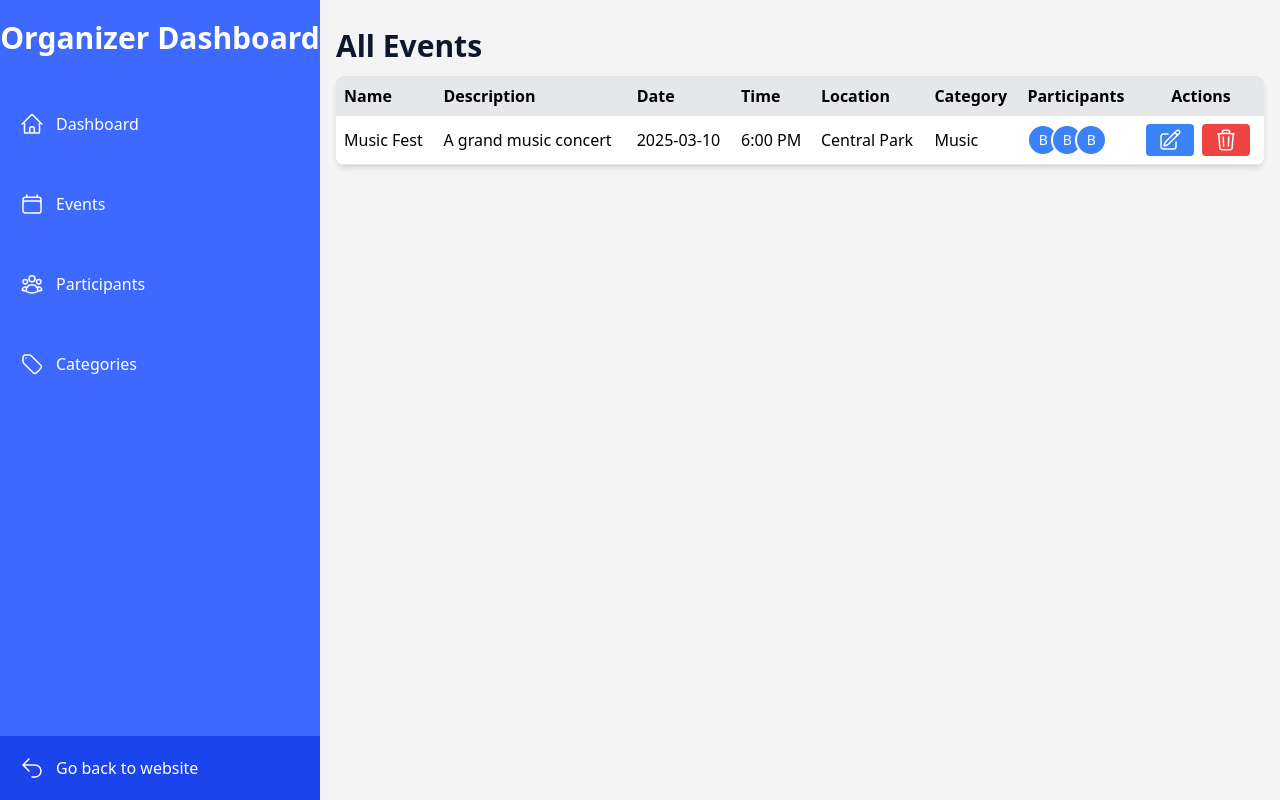
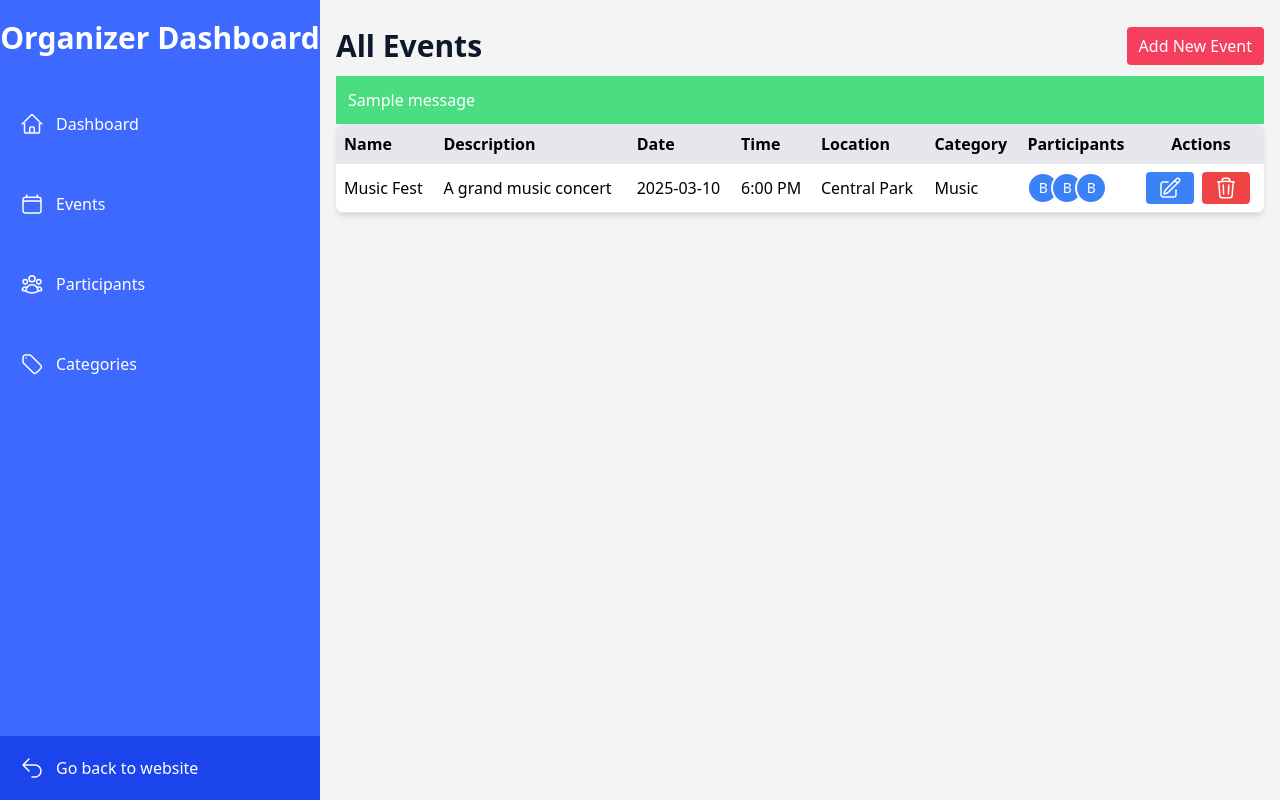
Before and after one commit to MohammadFahad1/Django-Assignment-1-Event-Management-System, a Django app: template events/templates/dashboard/events_table.html in a window 1280 px wide. Run offline with Django 5.2, Linux system fonts and the light colour scheme; the template is opened without the code that fills it, so the values that code supplies are empty; tables that the repository leaves empty hold one stand-in row (values such as "Sample post"); one stand-in notice (Sample message) is shown.

Commit message:
Event create route created

```diff
--- a/events/models.py
+++ b/events/models.py
@@ -13,7 +13,7 @@ class Event(models.Model):
     date = models.DateField()
     time = models.TimeField()
     location = models.CharField(max_length=255)
-    category = models.ForeignKey(Category, on_delete=models.CASCADE, related_name="event_category")
+    category = models.ForeignKey(Category, on_delete=models.CASCADE, related_name="event_category", default=1)
 
     def __str__(self):
         return f"{self.name} - {self.date} - {self.time}"
--- a/events/templates/dashboard/dashboard.html
+++ b/events/templates/dashboard/dashboard.html
@@ -5,6 +5,7 @@
     <meta charset="UTF-8">
     <meta name="viewport" content="width=device-width, initial-scale=1.0">
     <link rel="stylesheet" href="{% static "css/output.css" %}">
+    <link rel="stylesheet" href="{% static "css/style.css" %}">
     <link rel="shortcut icon" href="{% static "images/logo-ev.png" %}" type="image/x-icon">
     <title>{% block title %}{% endblock title %}</title>
 </head>
--- a/events/templates/dashboard/events_table.html
+++ b/events/templates/dashboard/events_table.html
@@ -2,7 +2,15 @@
 
 {% block title %}Events List{% endblock title %}
 {% block content %}
-<h2 class="text-3xl font-bold text-slate-900 my-3">All Events</h2>
+<div class="flex justify-between items-center">
+    <h2 class="text-3xl font-bold text-slate-900 my-3">All Events</h2>
+    <div><a href="?action=add" class="px-3 py-2 bg-rose-500 text-white rounded">Add New Event</a></div>
+</div>
+{% if messages %}
+    {% for message in messages %}
+        <div class="p-3 bg-green-400 text-white">{{message}}</div>
+    {% endfor %}
+{% endif %}
 <table class="min-w-full bg-white shadow-md rounded-lg overflow-hidden">
     <thead class="bg-gray-200">
         <tr>
--- a/events/urls.py
+++ b/events/urls.py
@@ -5,7 +5,7 @@ urlpatterns = [
     path('', home_page),
     path('details/', event_detail),
     path('dashboard/', dashboard),
-    path('events', events),
+    path('events/', events),
     path('participants/', participants),
     path('categories/', categories)
 ]
--- a/static/css/output.css
+++ b/static/css/output.css
@@ -1009,14 +981,19 @@ video {
   background-color: rgb(59 130 246 / var(--tw-bg-opacity, 1));
 }
 
+.bg-gray-200 {
+  --tw-bg-opacity: 1;
+  background-color: rgb(229 231 235 / var(--tw-bg-opacity, 1));
+}
+
 .bg-gray-950 {
   --tw-bg-opacity: 1;
   background-color: rgb(3 7 18 / var(--tw-bg-opacity, 1));
 }
 
-.bg-rose-500 {
+.bg-red-500 {
   --tw-bg-opacity: 1;
-  background-color: rgb(244 63 94 / var(--tw-bg-opacity, 1));
+  background-color: rgb(239 68 68 / var(--tw-bg-opacity, 1));
 }
 
 .bg-slate-900 {
@@ -1038,14 +1015,14 @@ video {
   background-color: rgb(234 179 8 / var(--tw-bg-opacity, 1));
 }
 
-.bg-gray-200 {
+.bg-rose-500 {
   --tw-bg-opacity: 1;
-  background-color: rgb(229 231 235 / var(--tw-bg-opacity, 1));
+  background-color: rgb(244 63 94 / var(--tw-bg-opacity, 1));
 }
 
-.bg-red-500 {
+.bg-green-400 {
   --tw-bg-opacity: 1;
-  background-color: rgb(239 68 68 / var(--tw-bg-opacity, 1));
+  background-color: rgb(74 222 128 / var(--tw-bg-opacity, 1));
 }
 
 .p-1 {
@@ -1076,13 +1053,14 @@ video {
   padding: 1.5rem;
 }
 
-.p-8 {
-  padding: 2rem;
-}
-
 .px-10 {
   padding-left: 2.5rem;
   padding-right: 2.5rem;
+}
+
+.px-3 {
+  padding-left: 0.75rem;
+  padding-right: 0.75rem;
 }
 
 .px-4 {
@@ -1108,16 +1091,6 @@ video {
 .py-6 {
   padding-top: 1.5rem;
   padding-bottom: 1.5rem;
-}
-
-.px-3 {
-  padding-left: 0.75rem;
-  padding-right: 0.75rem;
-}
-
-.py-1 {
-  padding-top: 0.25rem;
-  padding-bottom: 0.25rem;
 }
 
 .pb-5 {
--- a/static/css/style.css
+++ b/static/css/style.css
@@ -0,0 +1,4 @@
+.errorlist {
+  color: red;
+  font-weight: bold;
+}
```
Also changed, not shown: other parts of static/css/output.css (+26 -54 lines), events/forms.py (+22 -5 lines), events/views.py (+15 -1 lines).
